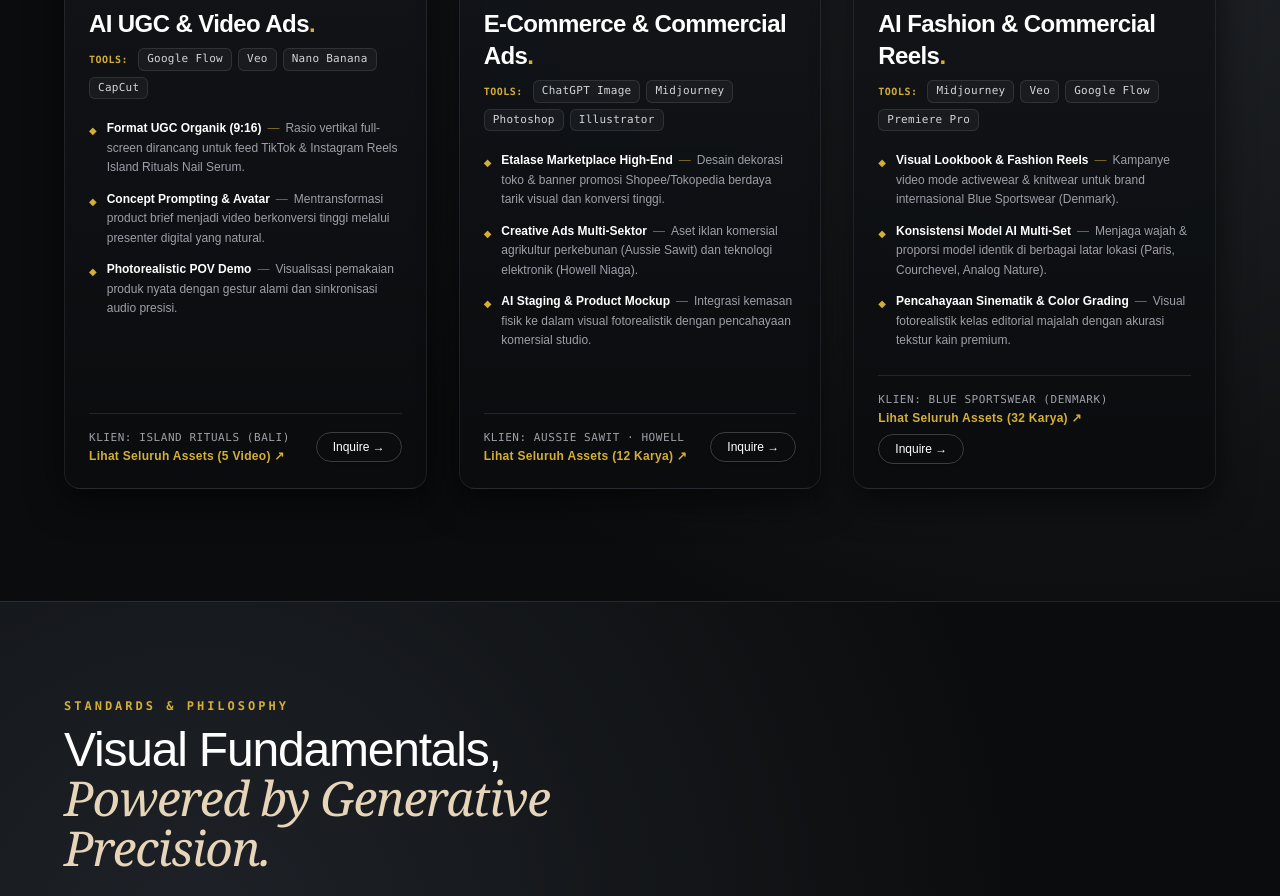
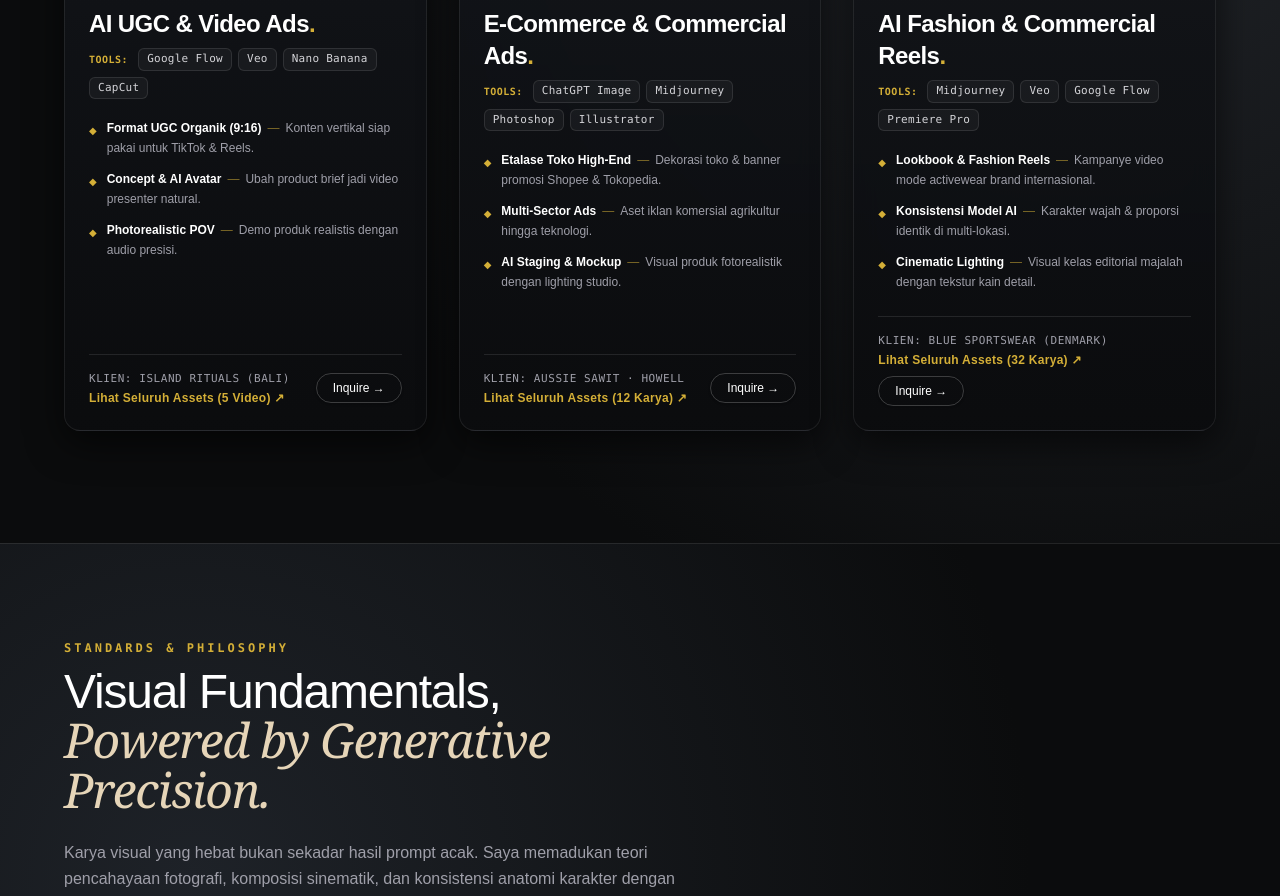
Before and after one commit to andreyhong/moonka-liquid-hero, a Next.js app: page / in a window 1280 px wide. Shown: the part 1380-2276 px from the top of the page. Built offline with nearby package versions, Linux system fonts and the light colour scheme.

Commit message:
style: tighten card bullet points to concise, scannable single-line value statements

```diff
--- a/app/page.tsx
+++ b/app/page.tsx
@@ -115,23 +115,23 @@ export default function Home() {
                     <div className="text-xs leading-relaxed">
                       <span className="text-white font-semibold">Format UGC Organik (9:16)</span>
                       <span className="text-[#d4af37]/60 mx-1.5">—</span>
-                      <span className="text-zinc-400 font-light">Rasio vertikal full-screen dirancang untuk feed TikTok &amp; Instagram Reels Island Rituals Nail Serum.</span>
+                      <span className="text-zinc-400 font-light">Konten vertikal siap pakai untuk TikTok &amp; Reels.</span>
                     </div>
                   </li>
                   <li className="flex items-start gap-2.5">
                     <span className="text-[#d4af37] text-[10px] mt-1 shrink-0">◆</span>
                     <div className="text-xs leading-relaxed">
-                      <span className="text-white font-semibold">Concept Prompting &amp; Avatar</span>
+                      <span className="text-white font-semibold">Concept &amp; AI Avatar</span>
                       <span className="text-[#d4af37]/60 mx-1.5">—</span>
-                      <span className="text-zinc-400 font-light">Mentransformasi product brief menjadi video berkonversi tinggi melalui presenter digital yang natural.</span>
+                      <span className="text-zinc-400 font-light">Ubah product brief jadi video presenter natural.</span>
                     </div>
                   </li>
                   <li className="flex items-start gap-2.5">
                     <span className="text-[#d4af37] text-[10px] mt-1 shrink-0">◆</span>
                     <div className="text-xs leading-relaxed">
-                      <span className="text-white font-semibold">Photorealistic POV Demo</span>
+                      <span className="text-white font-semibold">Photorealistic POV</span>
                       <span className="text-[#d4af37]/60 mx-1.5">—</span>
-                      <span className="text-zinc-400 font-light">Visualisasi pemakaian produk nyata dengan gestur alami dan sinkronisasi audio presisi.</span>
+                      <span className="text-zinc-400 font-light">Demo produk realistis dengan audio presisi.</span>
                     </div>
                   </li>
                 </ul>
@@ -210,25 +210,25 @@ export default function Home() {
                   <li className="flex items-start gap-2.5">
                     <span className="text-[#d4af37] text-[10px] mt-1 shrink-0">◆</span>
                     <div className="text-xs leading-relaxed">
-                      <span className="text-white font-semibold">Etalase Marketplace High-End</span>
+                      <span className="text-white font-semibold">Etalase Toko High-End</span>
                       <span className="text-[#d4af37]/60 mx-1.5">—</span>
-                      <span className="text-zinc-400 font-light">Desain dekorasi toko &amp; banner promosi Shopee/Tokopedia berdaya tarik visual dan konversi tinggi.</span>
+                      <span className="text-zinc-400 font-light">Dekorasi toko &amp; banner promosi Shopee &amp; Tokopedia.</span>
                     </div>
                   </li>
                   <li className="flex items-start gap-2.5">
                     <span className="text-[#d4af37] text-[10px] mt-1 shrink-0">◆</span>
                     <div className="text-xs leading-relaxed">
-                      <span className="text-white font-semibold">Creative Ads Multi-Sektor</span>
+                      <span className="text-white font-semibold">Multi-Sector Ads</span>
                       <span className="text-[#d4af37]/60 mx-1.5">—</span>
-                      <span className="text-zinc-400 font-light">Aset iklan komersial agrikultur perkebunan (Aussie Sawit) dan teknologi elektronik (Howell Niaga).</span>
+                      <span className="text-zinc-400 font-light">Aset iklan komersial agrikultur hingga teknologi.</span>
                     </div>
                   </li>
                   <li className="flex items-start gap-2.5">
                     <span className="text-[#d4af37] text-[10px] mt-1 shrink-0">◆</span>
                     <div className="text-xs leading-relaxed">
-                      <span className="text-white font-semibold">AI Staging &amp; Product Mockup</span>
+                      <span className="text-white font-semibold">AI Staging &amp; Mockup</span>
                       <span className="text-[#d4af37]/60 mx-1.5">—</span>
-                      <span className="text-zinc-400 font-light">Integrasi kemasan fisik ke dalam visual fotorealistik dengan pencahayaan komersial studio.</span>
+                      <span className="text-zinc-400 font-light">Visual produk fotorealistik dengan lighting studio.</span>
                     </div>
                   </li>
                 </ul>
@@ -307,25 +307,25 @@ export default function Home() {
                   <li className="flex items-start gap-2.5">
                     <span className="text-[#d4af37] text-[10px] mt-1 shrink-0">◆</span>
                     <div className="text-xs leading-relaxed">
-                      <span className="text-white font-semibold">Visual Lookbook &amp; Fashion Reels</span>
+                      <span className="text-white font-semibold">Lookbook &amp; Fashion Reels</span>
                       <span className="text-[#d4af37]/60 mx-1.5">—</span>
-                      <span className="text-zinc-400 font-light">Kampanye video mode activewear &amp; knitwear untuk brand internasional Blue Sportswear (Denmark).</span>
+                      <span className="text-zinc-400 font-light">Kampanye video mode activewear brand internasional.</span>
                     </div>
                   </li>
                   <li className="flex items-start gap-2.5">
                     <span className="text-[#d4af37] text-[10px] mt-1 shrink-0">◆</span>
                     <div className="text-xs leading-relaxed">
-                      <span className="text-white font-semibold">Konsistensi Model AI Multi-Set</span>
+                      <span className="text-white font-semibold">Konsistensi Model AI</span>
                       <span className="text-[#d4af37]/60 mx-1.5">—</span>
-                      <span className="text-zinc-400 font-light">Menjaga wajah &amp; proporsi model identik di berbagai latar lokasi (Paris, Courchevel, Analog Nature).</span>
+                      <span className="text-zinc-400 font-light">Karakter wajah &amp; proporsi identik di multi-lokasi.</span>
                     </div>
                   </li>
                   <li className="flex items-start gap-2.5">
                     <span className="text-[#d4af37] text-[10px] mt-1 shrink-0">◆</span>
                     <div className="text-xs leading-relaxed">
-                      <span className="text-white font-semibold">Pencahayaan Sinematik &amp; Color Grading</span>
+                      <span className="text-white font-semibold">Cinematic Lighting</span>
                       <span className="text-[#d4af37]/60 mx-1.5">—</span>
-                      <span className="text-zinc-400 font-light">Visual fotorealistik kelas editorial majalah dengan akurasi tekstur kain premium.</span>
+                      <span className="text-zinc-400 font-light">Visual kelas editorial majalah dengan tekstur kain detail.</span>
                     </div>
                   </li>
                 </ul>
```
